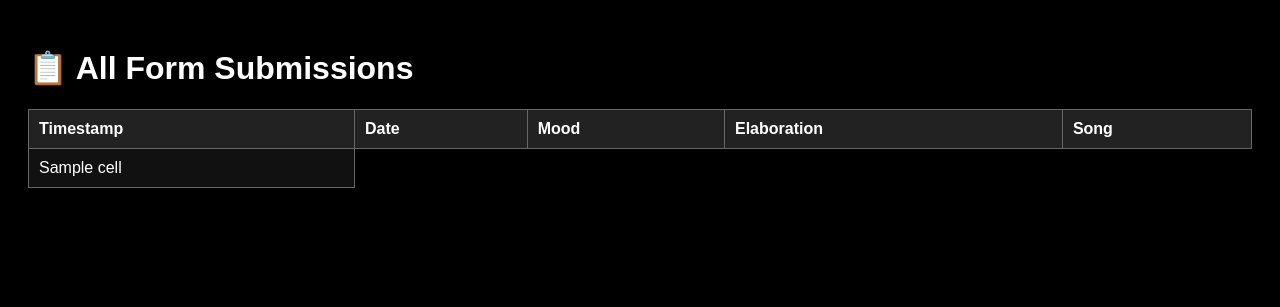
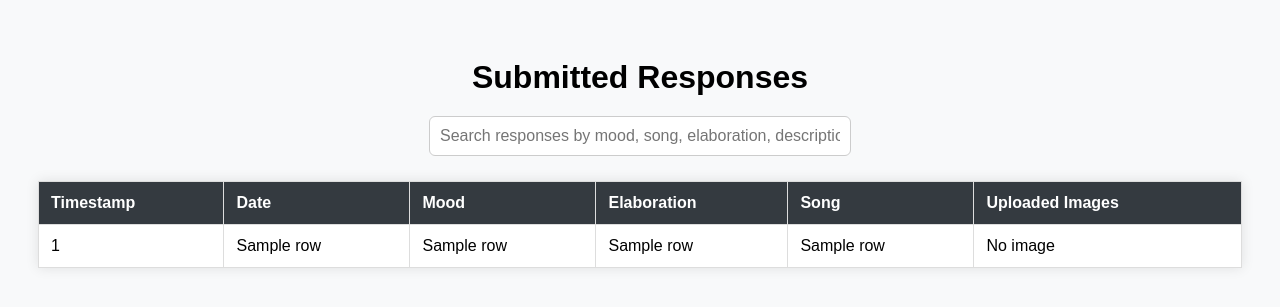
Before and after one commit to Shant-i/CustomForm, a Flask app: template templates/responses.html in a window 1280 px wide. Shown: the top 307 px of the page. Run offline with Flask 3, Linux system fonts and the light colour scheme; the template is opened without the code that fills it: most values are stand-ins (such as "Sample title", 1, 10 or a date in 2020).

Commit message:
Added emails 3

```diff
--- a/app.py
+++ b/app.py
@@ -92,10 +92,11 @@ def view_responses():
 
     return render_template("responses.html", responses=data)
 
-# Only needed locally for serving uploads
-@app.route('/static/uploads/<filename>')
+
+@app.route('/uploads/<filename>')
 def uploaded_file(filename):
     return send_from_directory(app.config['UPLOAD_FOLDER'], filename)
+
 
 if __name__ == "__main__":
     port = int(os.environ.get("PORT", 5000))
--- a/templates/responses.html
+++ b/templates/responses.html
@@ -5,45 +5,143 @@
   <style>
     body {
       font-family: Arial, sans-serif;
-      background: #000;
-      color: #fff;
-      padding: 20px;
+      padding: 30px;
+      background-color: #f8f9fa;
     }
+
+    h1 {
+      text-align: center;
+      margin-bottom: 20px;
+    }
+
+    .search-container {
+      text-align: center;
+      margin-bottom: 25px;
+    }
+
+    .search-container input {
+      padding: 10px;
+      width: 60%;
+      max-width: 400px;
+      border-radius: 6px;
+      border: 1px solid #ccc;
+      font-size: 16px;
+    }
+
     table {
       width: 100%;
       border-collapse: collapse;
-      margin-top: 20px;
+      background-color: #fff;
+      box-shadow: 0 0 12px rgba(0,0,0,0.1);
     }
+
     th, td {
-      border: 1px solid #666;
-      padding: 10px;
+      border: 1px solid #ddd;
+      padding: 12px;
       text-align: left;
+      vertical-align: top;
     }
+
     th {
-      background: #222;
+      background-color: #343a40;
+      color: white;
     }
+
     tr:nth-child(even) {
-      background: #111;
+      background-color: #f2f2f2;
+    }
+
+    img {
+      max-width: 150px;
+      height: auto;
+      border-radius: 8px;
+      box-shadow: 0 2px 6px rgba(0,0,0,0.15);
+    }
+
+    .image-wrapper {
+      display: flex;
+      flex-direction: column;
+      gap: 10px;
+    }
+
+    .desc {
+      font-style: italic;
+      font-size: 14px;
+      color: #555;
     }
   </style>
 </head>
 <body>
-  <h1>📋 All Form Submissions</h1>
-  <table>
+
+  <h1>Submitted Responses</h1>
+
+  <div class="search-container">
+    <input type="text" id="searchInput" placeholder="Search responses by mood, song, elaboration, description...">
+  </div>
+
+  {% if responses %}
+  <table id="responseTable">
+    <thead>
       <tr>
         <th>Timestamp</th>
         <th>Date</th>
         <th>Mood</th>
         <th>Elaboration</th>
         <th>Song</th>
+        <th>Uploaded Images</th>
       </tr>
+    </thead>
+    <tbody>
       {% for row in responses %}
       <tr>
-      {% for cell in row %}
-      <td>{{ cell }}</td>
+        <td>{{ row[0] }}</td>
+        <td>{{ row[1] }}</td>
+        <td>{{ row[2] }}</td>
+        <td>{{ row[3] }}</td>
+        <td>{{ row[4] }}</td>
+        <td>
+          {% if row|length > 5 %}
+            <div class="image-wrapper">
+              {% for i in range(5, row|length, 2) %}
+                {% if row[i] %}
+                  <div>
+                    <img src="{{ url_for('uploaded_file', filename=row[i]) }}" alt="Uploaded Image">
+                    {% if row[i+1] %}
+                      <div class="desc">{{ row[i+1] }}</div>
+                    {% endif %}
+                  </div>
+                {% endif %}
               {% endfor %}
+            </div>
+          {% else %}
+            No image
+          {% endif %}
+        </td>
       </tr>
       {% endfor %}
+    </tbody>
   </table>
+  {% else %}
+    <p>No responses yet.</p>
+  {% endif %}
+
+  <script>
+    const searchInput = document.getElementById('searchInput');
+    const tableRows = document.querySelectorAll("#responseTable tbody tr");
+
+    searchInput.addEventListener("keyup", function() {
+      const query = searchInput.value.toLowerCase();
+
+      tableRows.forEach(row => {
+        const rowText = row.innerText.toLowerCase();
+        if (rowText.includes(query)) {
+          row.style.display = "";
+        } else {
+          row.style.display = "none";
+        }
+      });
+    });
+  </script>
+
 </body>
 </html>
```
Lines whose indentation alone changed are shown as unchanged.
